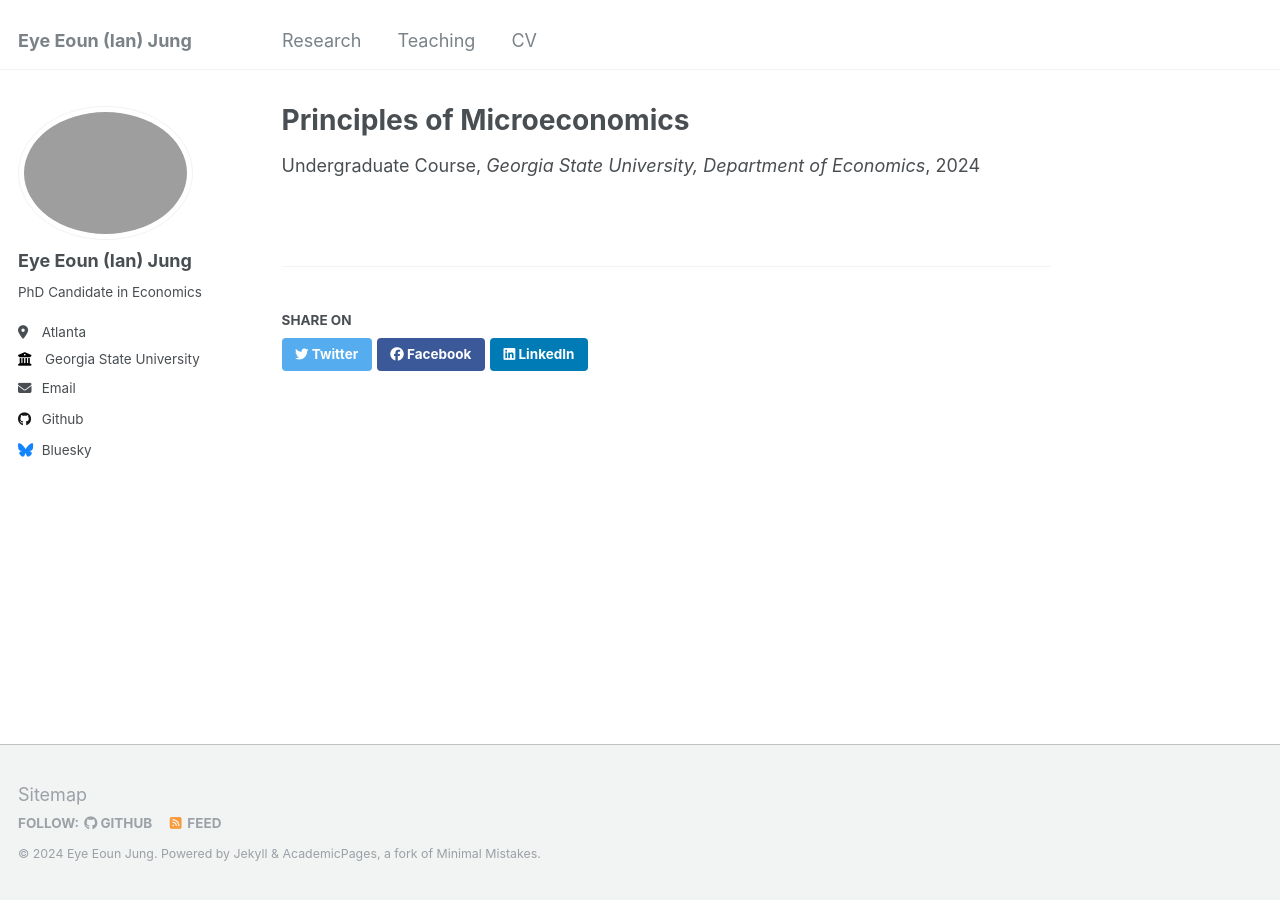
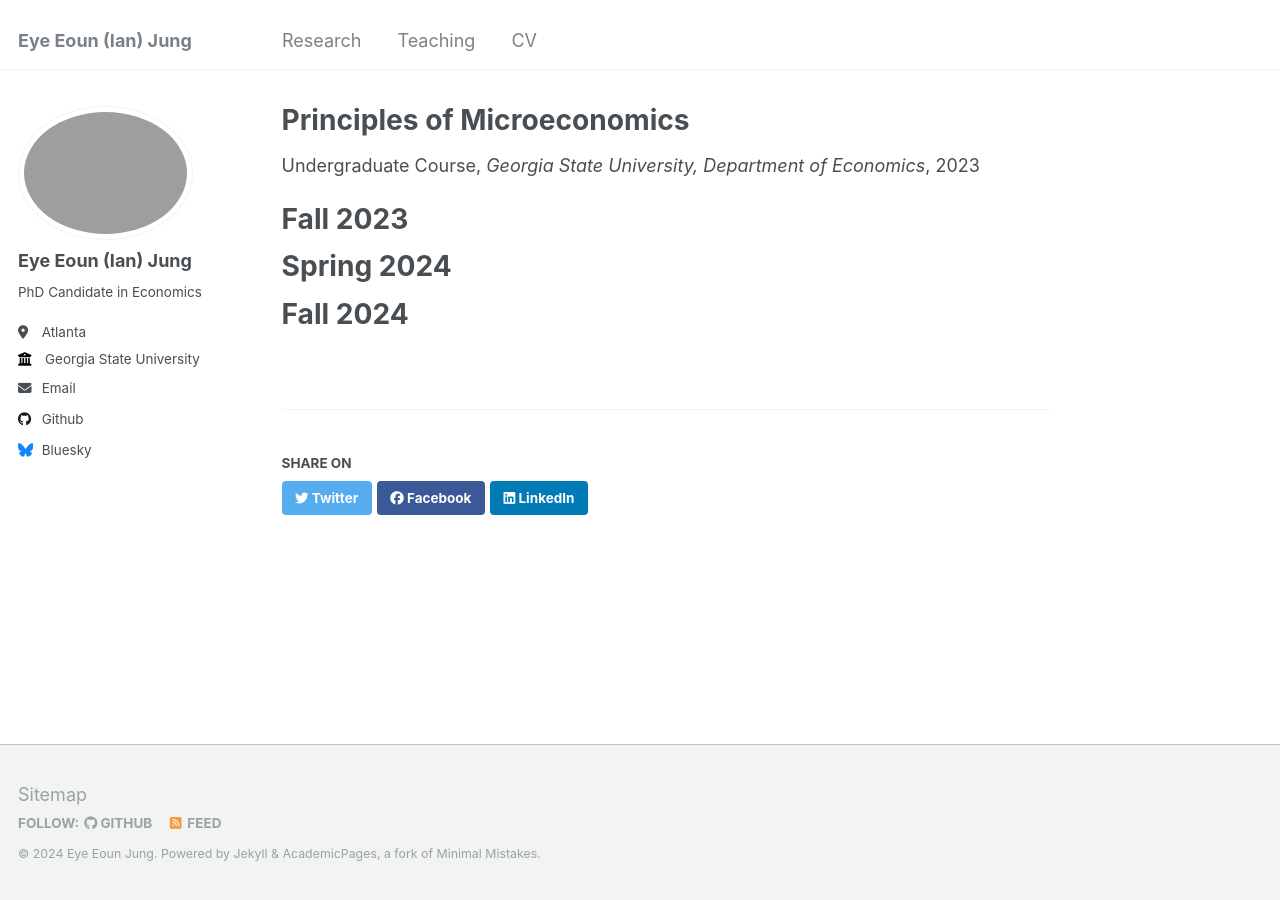
Before and after one commit to ejung11/ejung11.github.io, a Jekyll site: the page built from _teaching/principlesofmirco.md, in a window 1280 px wide. Built offline with Jekyll 4.4.1, drawn with Linux system fonts in a browser that asks for light colours.

Commit message:
Add files via upload

```diff
--- a/_teaching/principlesofmirco.md
+++ b/_teaching/principlesofmirco.md
@@ -4,6 +4,16 @@ collection: teaching
 type: "Undergraduate Course"
 permalink: /teaching/principlesofmirco
 venue: "Georgia State University, Department of Economics"
+date: 2023-08-01
 semester: Fall 2023, Spring 2024, Fall 2024
 location: "Atlanta, GA, USA"
 ---
+
+Fall 2023
+======
+
+Spring 2024
+======
+
+Fall 2024
+======
```
